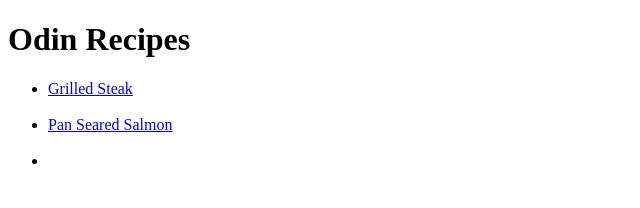
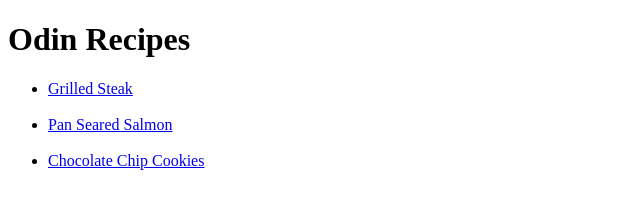
Before and after one commit to kevinchiu1027/odin-recipes, a plain HTML site: page index.html in a window 1280 px wide. Shown: the whole page, without its empty margins (0-640 px from the left). Drawn offline with Linux system fonts and the light colour scheme.

Commit message:
add index.html

```diff
--- a/index.html
+++ b/index.html
@@ -11,7 +11,7 @@
             <br>
             <li><a href="recipes/salmon.html">Pan Seared Salmon</a></li>
             <br>
-            <li></li>
+            <li><a href="recipes/cookies.html">Chocolate Chip Cookies</a></li>
             <br>
         </ul>
     </body>
```
